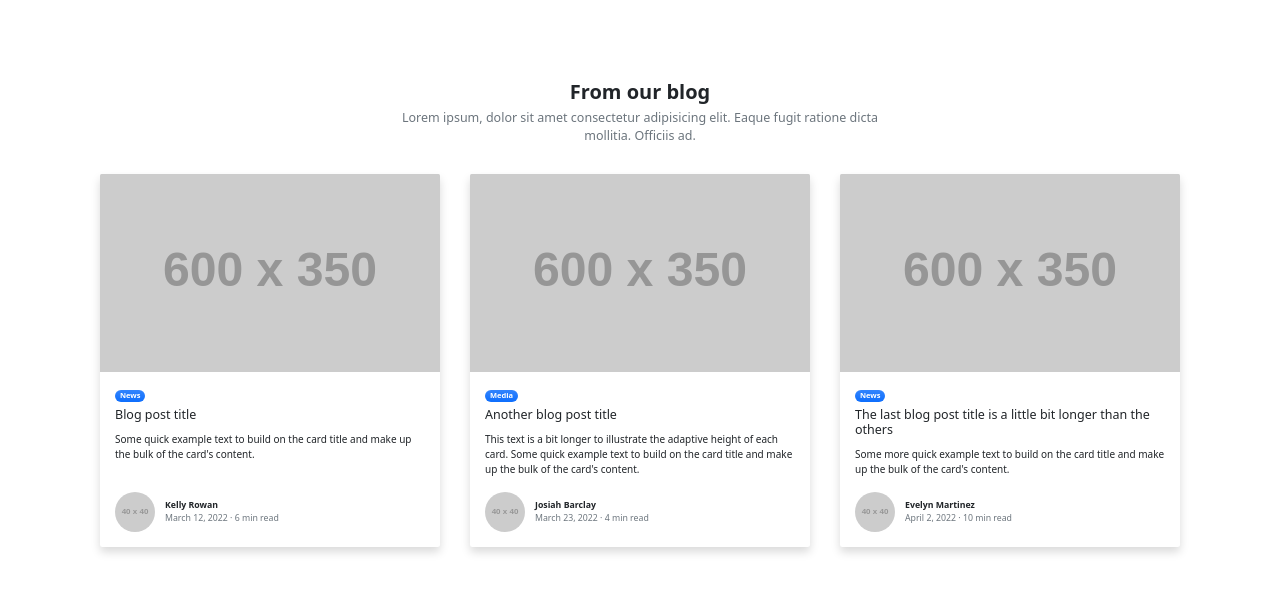
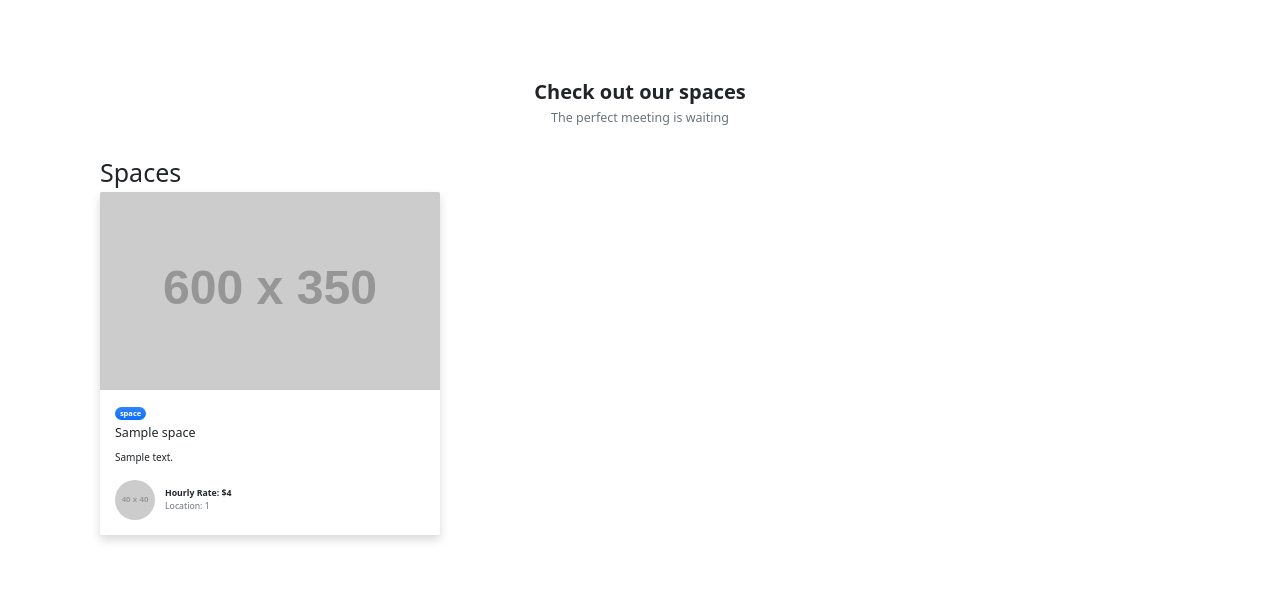
Before and after one commit to pbierach/AirMeetings, a Flask app: page /spaces in a window 1280 px wide. Shown: the part 62-655 px from the top of the page. Run offline with Flask 2, Linux system fonts and the light colour scheme; tables that the repository leaves empty hold one stand-in row (values such as "Sample post"); grey boxes labelled with a size stand in for pictures from a placeholder-image service; some libraries are stand-ins or nearby versions.

Commit message:
listings, location needs fixed as well as card layout

```diff
--- a/app/templates/listings.html
+++ b/app/templates/listings.html
@@ -12,69 +12,32 @@
                     <div class="row gx-5 justify-content-center">
                         <div class="col-lg-8 col-xl-6">
                             <div class="text-center">
-                                <h2 class="fw-bolder">From our blog</h2>
-                                <p class="lead fw-normal text-muted mb-5">Lorem ipsum, dolor sit amet consectetur adipisicing elit. Eaque fugit ratione dicta mollitia. Officiis ad.</p>
+                                <h2 class="fw-bolder">Check out our spaces</h2>
+                                <p class="lead fw-normal text-muted mb-5">The perfect meeting is waiting</p>
                             </div>
                         </div>
                     </div>
+
+
+                    <h1> Spaces </h1>
+
+                    {% for space in spaces %}
                     <div class="row gx-5">
                         <div class="col-lg-4 mb-5">
                             <div class="card h-100 shadow border-0">
                                 <img class="card-img-top" src="https://dummyimage.com/600x350/ced4da/6c757d" alt="..." />
                                 <div class="card-body p-4">
-                                    <div class="badge bg-primary bg-gradient rounded-pill mb-2">News</div>
-                                    <a class="text-decoration-none link-dark stretched-link" href="#!"><h5 class="card-title mb-3">Blog post title</h5></a>
-                                    <p class="card-text mb-0">Some quick example text to build on the card title and make up the bulk of the card's content.</p>
+                                    <div class="badge bg-primary bg-gradient rounded-pill mb-2">space</div>
+                                    <a class="text-decoration-none link-dark stretched-link" href="{{ url_for('space', space=space.name) }}"><h5 class="card-title mb-3">{{ space.name}}</h5></a>
+                                    <p class="card-text mb-0 href={{ url_for('space', space=space.description) }}">{{ space.description}}</p>
                                 </div>
                                 <div class="card-footer p-4 pt-0 bg-transparent border-top-0">
                                     <div class="d-flex align-items-end justify-content-between">
                                         <div class="d-flex align-items-center">
                                             <img class="rounded-circle me-3" src="https://dummyimage.com/40x40/ced4da/6c757d" alt="..." />
                                             <div class="small">
-                                                <div class="fw-bold">Kelly Rowan</div>
-                                                <div class="text-muted">March 12, 2022 &middot; 6 min read</div>
-                                            </div>
-                                        </div>
-                                    </div>
-                                </div>
-                            </div>
-                        </div>
-                        <div class="col-lg-4 mb-5">
-                            <div class="card h-100 shadow border-0">
-                                <img class="card-img-top" src="https://dummyimage.com/600x350/adb5bd/495057" alt="..." />
-                                <div class="card-body p-4">
-                                    <div class="badge bg-primary bg-gradient rounded-pill mb-2">Media</div>
-                                    <a class="text-decoration-none link-dark stretched-link" href="#!"><h5 class="card-title mb-3">Another blog post title</h5></a>
-                                    <p class="card-text mb-0">This text is a bit longer to illustrate the adaptive height of each card. Some quick example text to build on the card title and make up the bulk of the card's content.</p>
-                                </div>
-                                <div class="card-footer p-4 pt-0 bg-transparent border-top-0">
-                                    <div class="d-flex align-items-end justify-content-between">
-                                        <div class="d-flex align-items-center">
-                                            <img class="rounded-circle me-3" src="https://dummyimage.com/40x40/ced4da/6c757d" alt="..." />
-                                            <div class="small">
-                                                <div class="fw-bold">Josiah Barclay</div>
-                                                <div class="text-muted">March 23, 2022 &middot; 4 min read</div>
-                                            </div>
-                                        </div>
-                                    </div>
-                                </div>
-                            </div>
-                        </div>
-                        <div class="col-lg-4 mb-5">
-                            <div class="card h-100 shadow border-0">
-                                <img class="card-img-top" src="https://dummyimage.com/600x350/6c757d/343a40" alt="..." />
-                                <div class="card-body p-4">
-                                    <div class="badge bg-primary bg-gradient rounded-pill mb-2">News</div>
-                                    <a class="text-decoration-none link-dark stretched-link" href="#!"><h5 class="card-title mb-3">The last blog post title is a little bit longer than the others</h5></a>
-                                    <p class="card-text mb-0">Some more quick example text to build on the card title and make up the bulk of the card's content.</p>
-                                </div>
-                                <div class="card-footer p-4 pt-0 bg-transparent border-top-0">
-                                    <div class="d-flex align-items-end justify-content-between">
-                                        <div class="d-flex align-items-center">
-                                            <img class="rounded-circle me-3" src="https://dummyimage.com/40x40/ced4da/6c757d" alt="..." />
-                                            <div class="small">
-                                                <div class="fw-bold">Evelyn Martinez</div>
-                                                <div class="text-muted">April 2, 2022 &middot; 10 min read</div>
+                                                <div class="fw-bold href={{ url_for('space', space=space.hourlyRate) }}">Hourly Rate: ${{ space.hourlyRate}}</div>
+                                                <div class="text-muted href={{ url_for('space', space=space.location) }}">Location: {{ space.location}}</div>
                                             </div>
                                         </div>
                                     </div>
@@ -82,6 +45,8 @@
                             </div>
                         </div>
                     </div>
+                    {% endfor %}
                 </div>
 </section>
+
 {% endblock %}
```
